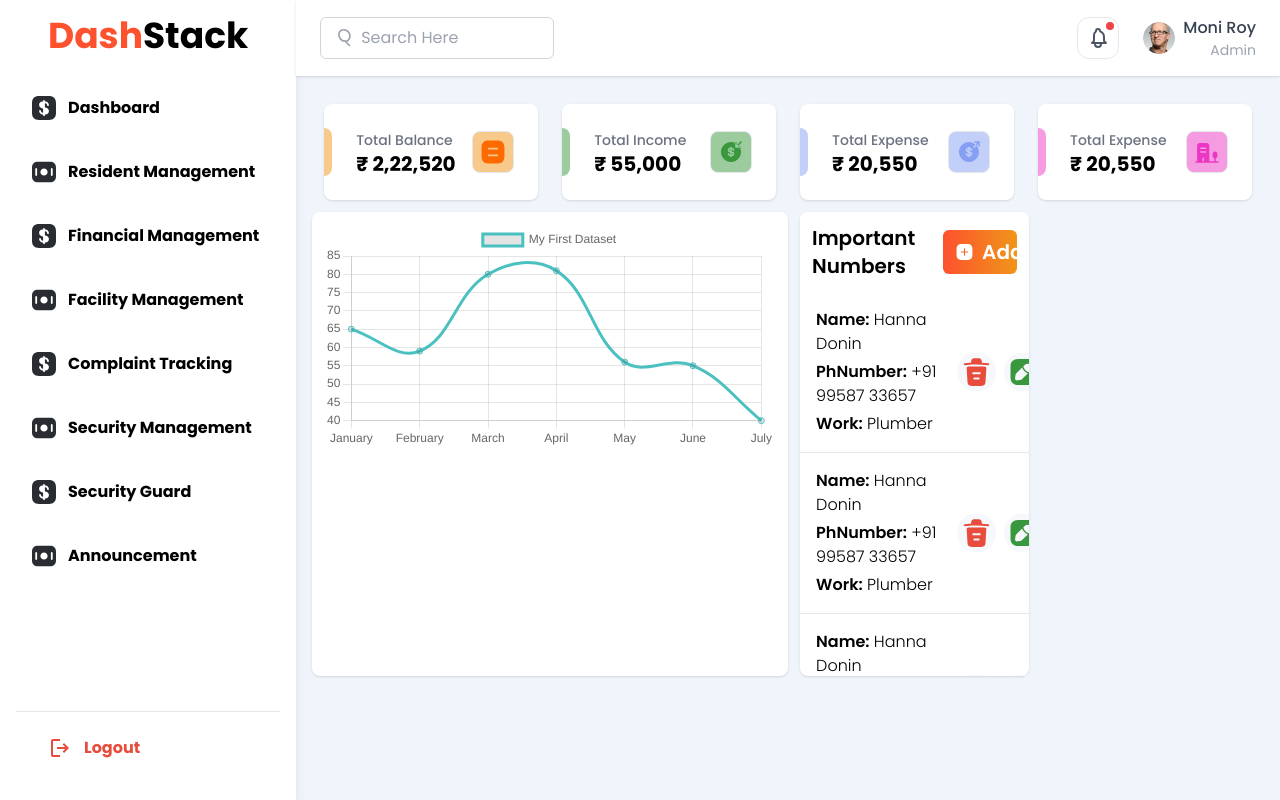
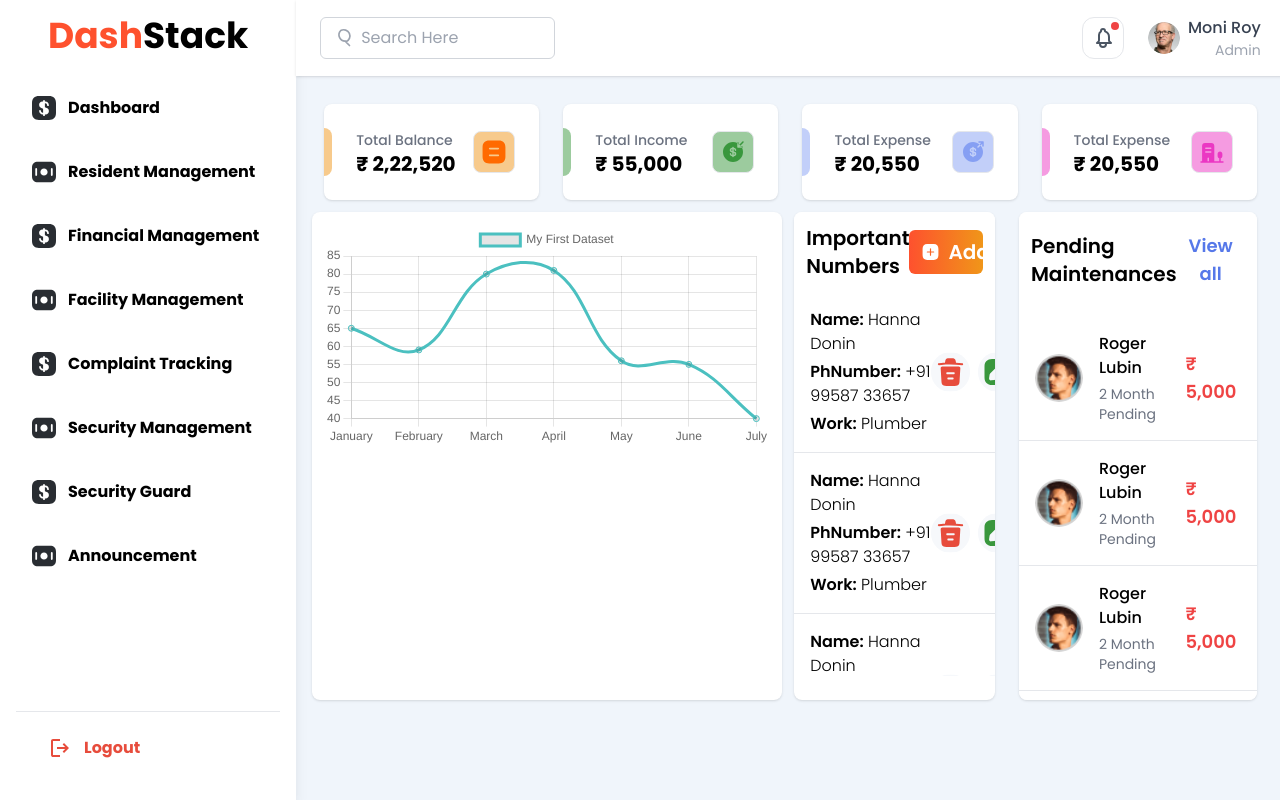
Before and after one commit to srpratik127/society-management, a React (Create React App) app in the folder frontend/: page /admin in a window 1280 px wide. Built offline with nearby package versions, Linux system fonts and the light colour scheme.

Commit message:
dashboard editing

```diff
--- a/frontend/src/components/admin/Dashboard.js
+++ b/frontend/src/components/admin/Dashboard.js
@@ -3,6 +3,7 @@ import DashbordCard from '../DashbordCard'
 import { DashbordCards } from '../../data/admindashbord'
 import LineChart from "../../components/admin/LineChart";
 import ImportantNum from './ImportantNum';
+import PendingMaintenances from './PendingMaintenances';
 
 const Dashboard = () => {
     return (
@@ -11,14 +12,16 @@ const Dashboard = () => {
                 {DashbordCards.map((cards) => (
                     <DashbordCard cards={cards} />
                 ))}
-
             </div>
             <div className='flex'>
                 <div className="w-2/4 bg-white p-3 rounded-lg shadow">
                     <LineChart />
                 </div>
-                <div className="shadow mx-3 bg-white rounded-lg w-[24%]">
+                <div className="shadow mx-3 bg-white rounded-lg w-[25%]">
                     <ImportantNum />
+                </div>
+                <div className="shadow mx-3 bg-white rounded-lg w-[25%]">
+                    <PendingMaintenances />
                 </div>
             </div>
         </div>
--- /dev/null
+++ b/frontend/src/components/admin/PendingMaintenances.js
@@ -0,0 +1,37 @@
+import React from 'react'
+import { PendingMaintenance } from '../../data/admindashbord'
+
+const PendingMaintenances = () => {
+    return (
+        <>
+            <div className="flex justify-between items-center text-xl font-semibold bg-white p-3 rounded-lg">
+                <h1>Pending Maintenances</h1>
+                <button className="flex items-center space-x-2 p-2 px-3 rounded-md text-[#5678E9] text-lg">
+                    <span>View all</span>
+                </button>
+            </div>
+            <div className="max-h-96 overflow-y-auto bg-white rounded-lg mt-2">
+                {PendingMaintenance.map((PendingMainten, index) => (
+                    <div key={index} className="flex justify-between items-center p-4 border-b border-gray-200">
+                        <div className="flex items-center space-x-4">
+                            <img
+                                src="/assets/Ellipse 1091.png"
+                                alt={PendingMainten.name}
+                                className="w-12 h-12 rounded-full"
+                            />
+                            <div className="space-y-1">
+                                <span className="block font-medium">{PendingMainten.name}</span>
+                                <span className="block text-gray-500 text-sm">{PendingMainten.panding}</span>
+                            </div>
+                        </div>
+                        <div className="text-red-500 font-semibold text-lg">
+                            ₹ {PendingMainten.pandingamount}
+                        </div>
+                    </div>
+                ))}
+            </div>
+        </>
+    );
+};
+
+export default PendingMaintenances
--- a/frontend/src/data/admindashbord.js
+++ b/frontend/src/data/admindashbord.js
@@ -30,7 +30,6 @@ export const DashbordCards = [
     },
 ]
 
-
 export const ImportantNumbers = [
     {
         Name: "Hanna Donin",
@@ -58,9 +57,7 @@ export const ImportantNumbers = [
     },
 ]
 
-
-
-export const PendingMaintenances = [
+export const PendingMaintenance = [
     {
         img: "Ellipse 1091.png",
         name: "Roger Lubin",
```
